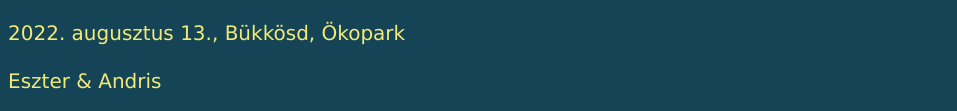
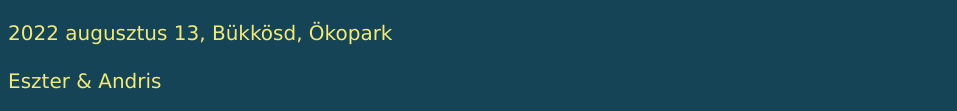
Before and after one commit to szti6/eskuvo, a plain HTML site: page index.html in a window 1280 px wide. Shown: the part 235-346 px from the top of the page, without its empty margins (0-957 px from the left). Drawn offline with Linux system fonts and the light colour scheme.

Commit message:
Update index.html

```diff
--- a/index.html
+++ b/index.html
@@ -29,7 +29,7 @@ font-size: 40px;
 <div> Ennyi idő múlva lesz az ESKÜVŐNK, és szeretnénk, ha te is velünk ünnepelnél!</div>
 <div>Jegyezd fel a dátumot, a továbbiakkal majd jelentkezünk!</div>
 <br>
-<div>2022. augusztus 13., Bükkösd, Ökopark</div>
+<div>2022 augusztus 13, Bükkösd, Ökopark</div>
 <br>
 <div>Eszter & Andris</div>
 <br>
```
